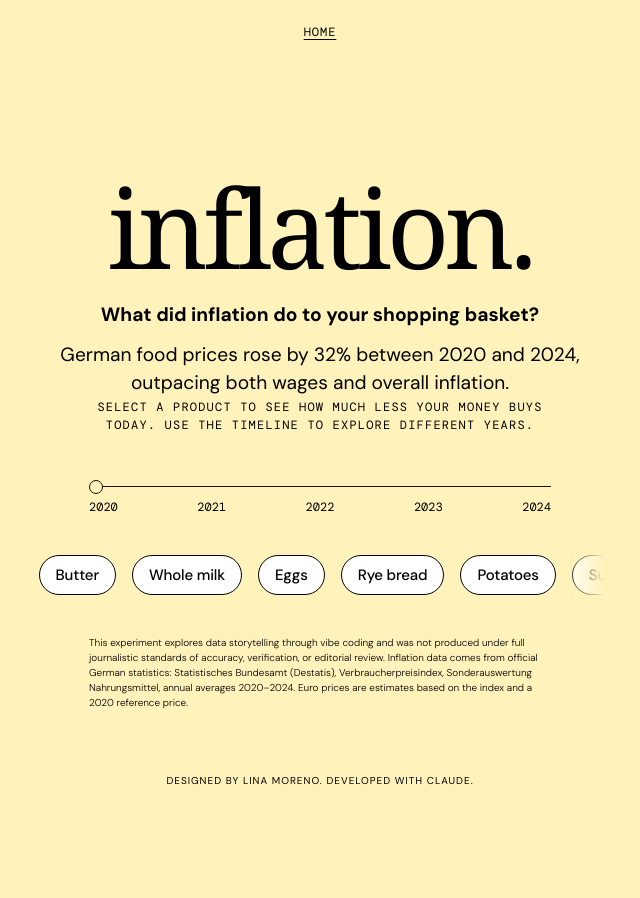
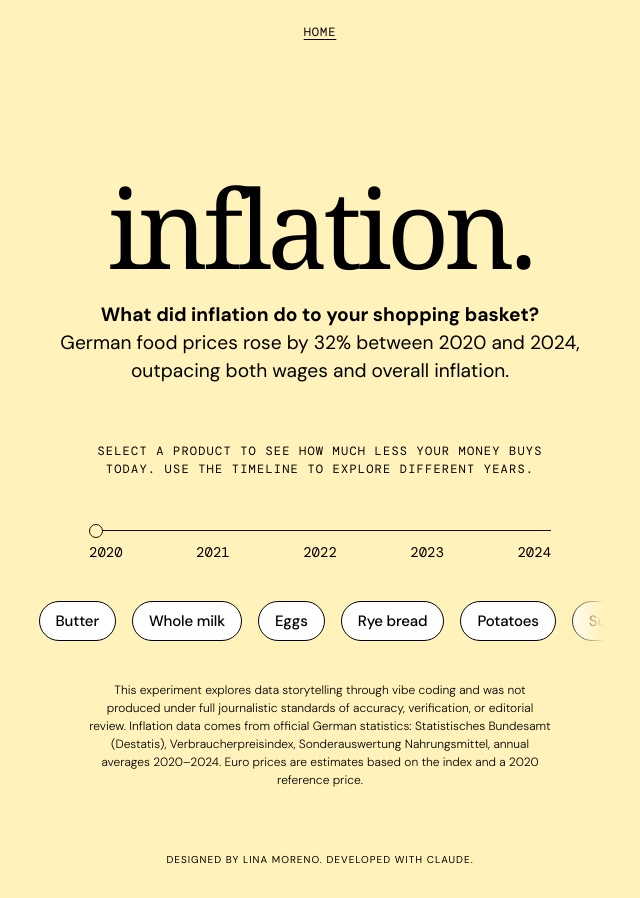
Before and after one commit to storytellinganimal/inflation, a React (Create React App) app: page / in a window 1280 px wide. Shown: the whole page, without its empty margins (320-960 px from the left). Before the commit the page ends 819 px from the top, so only its background shows below. Built offline with nearby package versions, Linux system fonts and the light colour scheme; a web font is replaced by a local one.

Commit message:
gap changes

```diff
--- a/src/App.jsx
+++ b/src/App.jsx
@@ -397,7 +397,7 @@ export default function InflationApp() {
         </div>
 
         {/* Content zone: fills remaining height, content vertically centered */}
-        <div className={`content-zone${active ? " content-zone--product" : ""}`}>
+        <div className={`content-zone${active ? " content-zone--product" : " content-zone--landing"}`}>
           {active
             ? <ProductView key={activeId} product={active} yearIdx={yearIdx} />
             : <LandingView landingSlider={landingSlider} />
@@ -406,7 +406,7 @@ export default function InflationApp() {
 
         {/* Bottom zone: always fixed at same position — slider never moves */}
         <div className="bottom-zone">
-          <p className="cta-text">Select a product to see how much less your money buys today. Use the timeline to explore different years.</p>
+          {!active && <p className="cta-text">Select a product to see how much less your money buys today. Use the timeline to explore different years.</p>}
           {active
             ? <YearSlider value={yearIdx} step={1} onChange={setYearIdx} />
             : <YearSlider value={landingSlider} step={0.01} onChange={setLandingSlider} />
--- a/src/index.css
+++ b/src/index.css
@@ -51,6 +51,10 @@ body {
 .content-zone--product {
   align-items: flex-start;
   padding-top: clamp(28px, 7vh, 72px);
+}
+
+.content-zone--landing {
+  padding-bottom: clamp(40px, 7vh, 96px);
 }
 
 /* ── BOTTOM ZONE — never moves ──────────────────────────── */
@@ -113,7 +117,7 @@ input[type="range"]::-moz-range-thumb {
   display: flex;
   justify-content: space-between;
   font-family: 'DM Mono', monospace;
-  font-size: 12px;
+  font-size: 14px;
   color: var(--ink);
 }
 
@@ -143,7 +147,7 @@ input[type="range"]::-moz-range-thumb {
 .landing-text {
   display: flex;
   flex-direction: column;
-  gap: 12px;
+  gap: 0px;
 }
 
 .landing-subtitle {
@@ -393,11 +397,11 @@ input[type="range"]::-moz-range-thumb {
 
 .disclaimer p {
   font-family: 'DM Sans', sans-serif;
-  font-size: 10px;
+  font-size: 12px;
   font-weight: 300;
   line-height: 1.5;
   color: var(--ink);
-  text-align: left;
+  text-align: center;
 }
 
 /* ── FOOTER ─────────────────────────────────────────────── */
```
